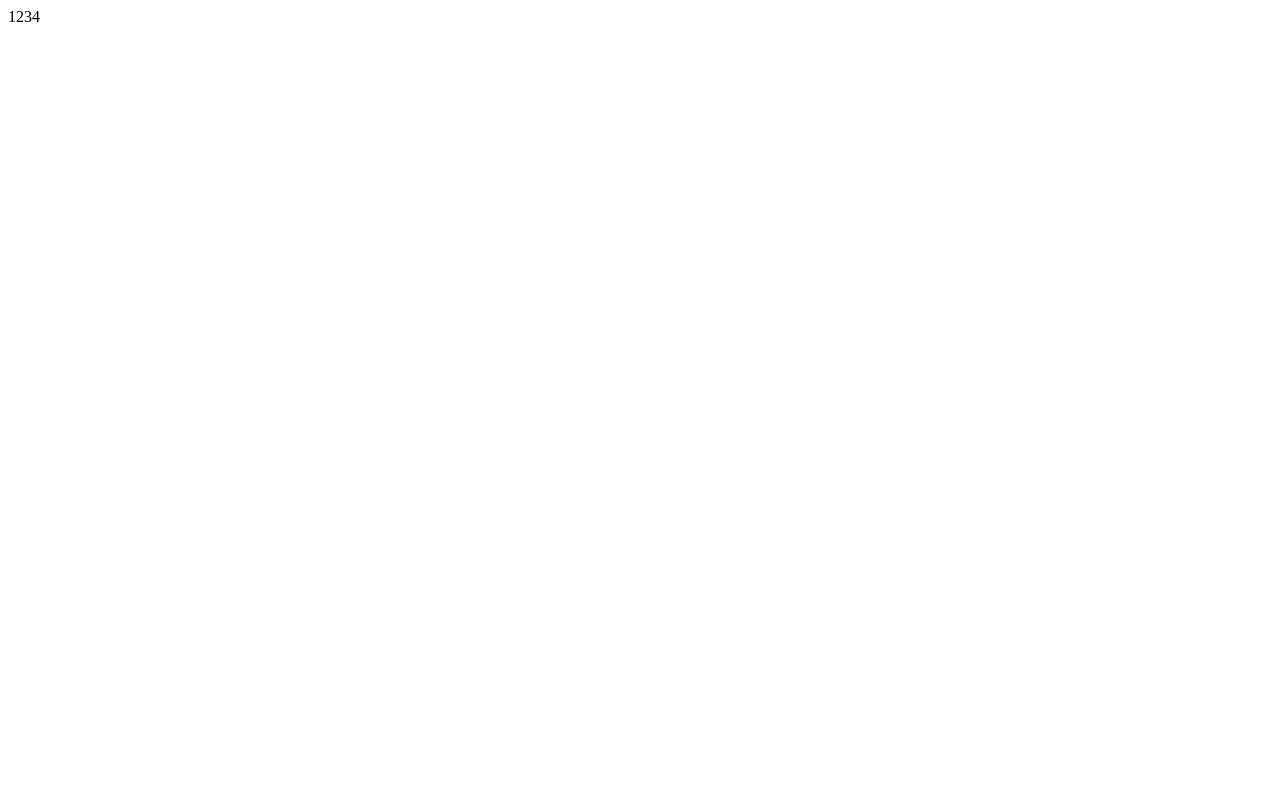
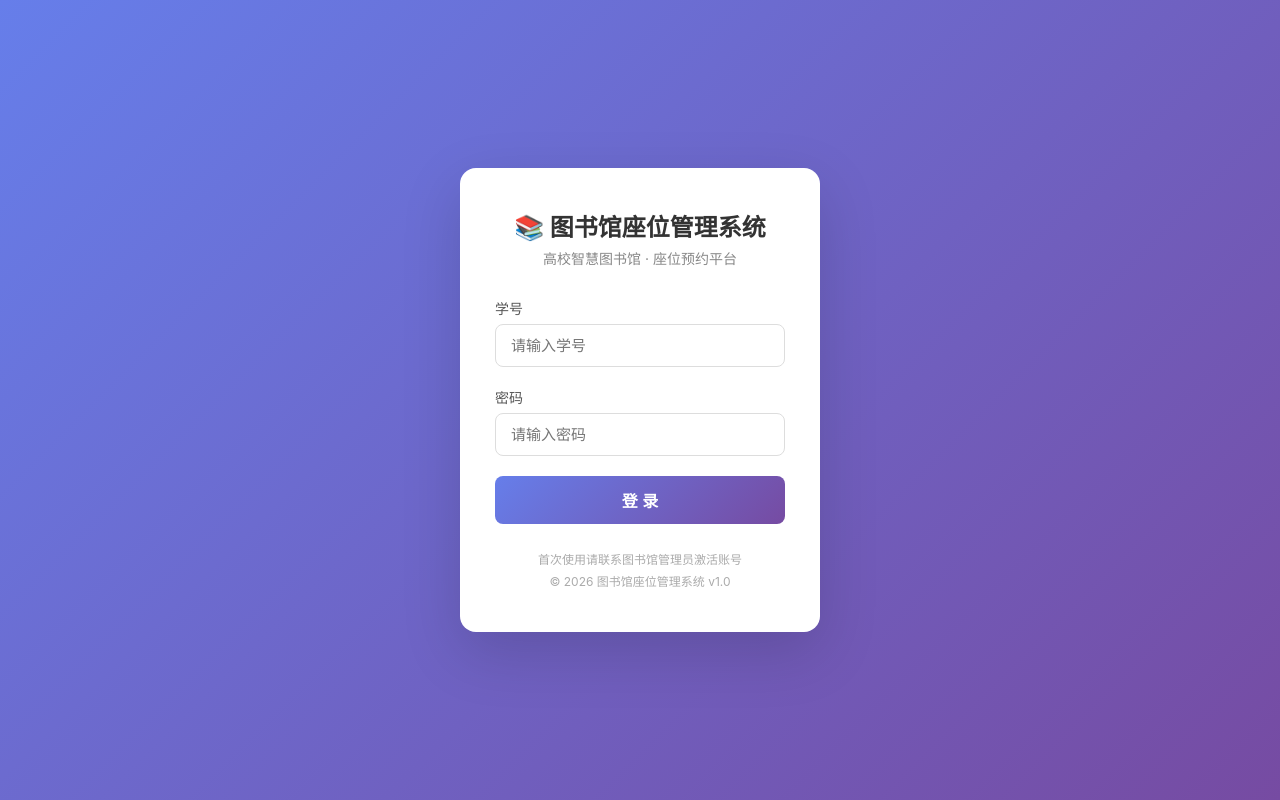
Before and after one commit to kinyono/library_seat_system, a plain HTML site: page index.html in a window 1280 px wide. Drawn offline with Linux system fonts and the light colour scheme.

Commit message:
添加登录页、样式和JS

```diff
--- /dev/null
+++ b/css/style.css
@@ -0,0 +1,102 @@
+/* 全局重置 */
+* {
+    margin: 0;
+    padding: 0;
+    box-sizing: border-box;
+}
+
+body {
+    font-family: -apple-system, BlinkMacSystemFont, "Segoe UI", Roboto, "Helvetica Neue", Arial, sans-serif;
+    background: linear-gradient(135deg, #667eea 0%, #764ba2 100%);
+    min-height: 100vh;
+    display: flex;
+    align-items: center;
+    justify-content: center;
+}
+
+/* 登录卡片 */
+.login-container {
+    width: 100%;
+    max-width: 400px;
+    padding: 20px;
+}
+
+.login-card {
+    background: white;
+    border-radius: 16px;
+    padding: 40px 35px;
+    box-shadow: 0 20px 60px rgba(0, 0, 0, 0.15);
+}
+
+.login-card h1 {
+    text-align: center;
+    color: #333;
+    font-size: 24px;
+    margin-bottom: 5px;
+}
+
+.subtitle {
+    text-align: center;
+    color: #888;
+    font-size: 14px;
+    margin-bottom: 30px;
+}
+
+/* 表单 */
+.form-group {
+    margin-bottom: 20px;
+}
+
+.form-group label {
+    display: block;
+    font-size: 14px;
+    color: #555;
+    margin-bottom: 6px;
+    font-weight: 500;
+}
+
+.form-group input {
+    width: 100%;
+    padding: 12px 15px;
+    border: 1px solid #ddd;
+    border-radius: 8px;
+    font-size: 15px;
+    transition: border-color 0.3s;
+    outline: none;
+}
+
+.form-group input:focus {
+    border-color: #667eea;
+    box-shadow: 0 0 0 3px rgba(102, 126, 234, 0.1);
+}
+
+.btn-login {
+    width: 100%;
+    padding: 12px;
+    background: linear-gradient(135deg, #667eea 0%, #764ba2 100%);
+    color: white;
+    border: none;
+    border-radius: 8px;
+    font-size: 16px;
+    font-weight: 600;
+    cursor: pointer;
+    transition: transform 0.2s, box-shadow 0.2s;
+}
+
+.btn-login:hover {
+    transform: translateY(-1px);
+    box-shadow: 0 8px 25px rgba(102, 126, 234, 0.4);
+}
+
+.btn-login:active {
+    transform: translateY(0);
+}
+
+/* 底部信息 */
+.footer-info {
+    text-align: center;
+    margin-top: 25px;
+    color: #aaa;
+    font-size: 12px;
+    line-height: 1.8;
+}
--- a/index.html
+++ b/index.html
@@ -1 +1,36 @@
-1234
+<!DOCTYPE html>
+<html lang="zh-CN">
+<head>
+    <meta charset="UTF-8">
+    <meta name="viewport" content="width=device-width, initial-scale=1.0">
+    <title>图书馆座位管理系统 - 登录</title>
+    <link rel="stylesheet" href="css/style.css">
+</head>
+<body>
+    <div class="login-container">
+        <div class="login-card">
+            <h1>📚 图书馆座位管理系统</h1>
+            <p class="subtitle">高校智慧图书馆 · 座位预约平台</p>
+
+            <form id="loginForm">
+                <div class="form-group">
+                    <label for="studentId">学号</label>
+                    <input type="text" id="studentId" placeholder="请输入学号" required>
+                </div>
+                <div class="form-group">
+                    <label for="password">密码</label>
+                    <input type="password" id="password" placeholder="请输入密码" required>
+                </div>
+                <button type="submit" class="btn-login">登 录</button>
+            </form>
+
+            <div class="footer-info">
+                <p>首次使用请联系图书馆管理员激活账号</p>
+                <p>© 2026 图书馆座位管理系统 v1.0</p>
+            </div>
+        </div>
+    </div>
+
+    <script src="js/app.js"></script>
+</body>
+</html>
--- /dev/null
+++ b/js/app.js
@@ -0,0 +1,20 @@
+// 登录表单处理
+document.getElementById('loginForm').addEventListener('submit', function(e) {
+    e.preventDefault(); // 阻止表单默认提交
+
+    const studentId = document.getElementById('studentId').value.trim();
+    const password = document.getElementById('password').value.trim();
+
+    // 简单的前端校验
+    if (!studentId || !password) {
+        alert('请填写学号和密码');
+        return;
+    }
+
+    // 模拟登录（后续对接后端接口）
+    console.log('登录信息：', { studentId, password });
+
+    // 模拟登录成功跳转
+    alert('登录成功！即将跳转到座位预约页面...');
+    // window.location.href = 'pages/dashboard.html';  // 后续取消注释
+});
```
Also changed, not shown: 1 other file.
